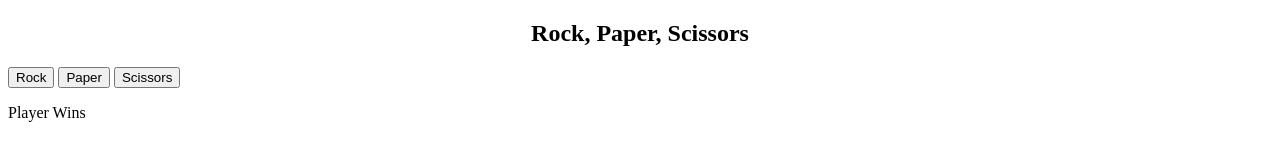
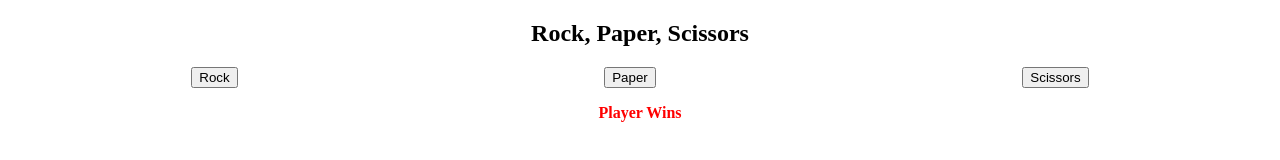
Before and after one commit to D-Lizana/JavaScript-Course, a plain HTML site: page websitePractise.html in a window 1280 px wide. Drawn offline with Linux system fonts and the light colour scheme.

Commit message:
Added all buttons and possible results

```diff
--- a/websitePractise.html
+++ b/websitePractise.html
@@ -11,6 +11,17 @@
 
         h2{
             text-align: center;
+        }
+
+        div{
+            display: flex;
+            justify-content: space-around;
+        }
+
+        .message{
+            text-align: center;
+            color: red;
+            font-weight: bold;
         }
 
     </style>
@@ -30,29 +41,26 @@
 
         if(randomNumber >= 0 && randomNumber < 1/3){
             pcMove = 'Rock';
-            pcplay.textContent = 'Pc played Rock';
         }
         else if(randomNumber >= 1/3 && randomNumber < 2/3){
             pcMove = 'Paper';
-            pcplay.textContent = 'Pc played Paper';
         }
         else if(randomNumber >= 2/3 && randomNumber < 1){
             pcMove = 'Scissors';
-            pcplay.textContent = 'Pc played Scissors';
         }
 
         if(pcMove === 'Rock'){
-            message.textContent = 'Computer played ${Rock}. Draw';
+            message.textContent = `Computer played ${pcMove}. Draw`;
         }
         else if(pcMove === 'Paper'){
-            message.textContent = 'Computer wins.';
+            message.textContent = `Computer played ${pcMove} Computer wins.`;
         }
         else{
-            message.textContent = 'Player wins.';
+            message.textContent = `Computer played ${pcMove}. Player wins.`;
+            alert('You win!')
         }
+        ">Rock</button>
 
-
-        ">Rock</button>
 
         <button onclick="
         const randomNumber = Math.random();
@@ -62,29 +70,26 @@
 
         if(randomNumber >= 0 && randomNumber < 1/3){
             pcMove = 'Rock';
-            pcplay.textContent = 'Pc played Rock';
         }
         else if(randomNumber >= 1/3 && randomNumber < 2/3){
             pcMove = 'Paper';
-            pcplay.textContent = 'Pc played Paper';
         }
         else if(randomNumber >= 2/3 && randomNumber < 1){
             pcMove = 'Scissors';
-            pcplay.textContent = 'Pc played Scissors';
         }
 
         if(pcMove === 'Rock'){
-            message.textContent = 'Computer played ${Rock}. Draw';
+            message.textContent = `Computer played ${pcMove}. Player wins.`;
+            alert('You win!')
         }
         else if(pcMove === 'Paper'){
-            message.textContent = 'Computer wins.';
+            message.textContent =  `Computer played ${pcMove}. Draw`;
         }
         else{
-            message.textContent = 'Player wins.';
+            message.textContent = `Computer played ${pcMove} Computer wins.`;
         }
+        ">Paper</button>
 
-
-        ">Paper</button>
 
         <button onclick="
         const randomNumber = Math.random();
@@ -94,37 +99,29 @@
 
         if(randomNumber >= 0 && randomNumber < 1/3){
             pcMove = 'Rock';
-
         }
         else if(randomNumber >= 1/3 && randomNumber < 2/3){
             pcMove = 'Paper';
-
         }
         else if(randomNumber >= 2/3 && randomNumber < 1){
             pcMove = 'Scissors';
-
         }
 
         if(pcMove === 'Rock'){
-            message.textContent = 'Computer played ${Rock}. Draw';
+            message.textContent = `Computer played ${pcMove} Computer wins.`;
         }
         else if(pcMove === 'Paper'){
-            message.textContent = 'Computer wins.';
+            message.textContent = `Computer played ${pcMove}. Player wins.`;
+            alert('You win!')
         }
         else{
-            message.textContent = 'Player wins.';
+            message.textContent = `Computer played ${pcMove}. Draw`;
         }
-
-
         ">Scissors</button>
 
     </div>
 
 
-
-
-
-    <p class="pcplay"></p>
     <p class="message">Player Wins</p>
 
 
```
